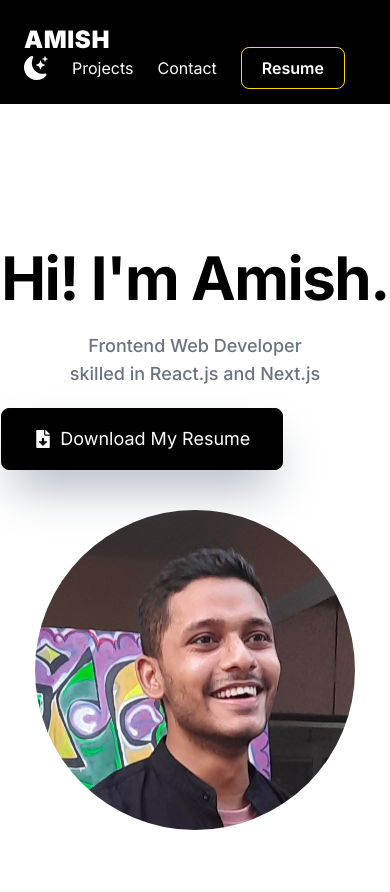
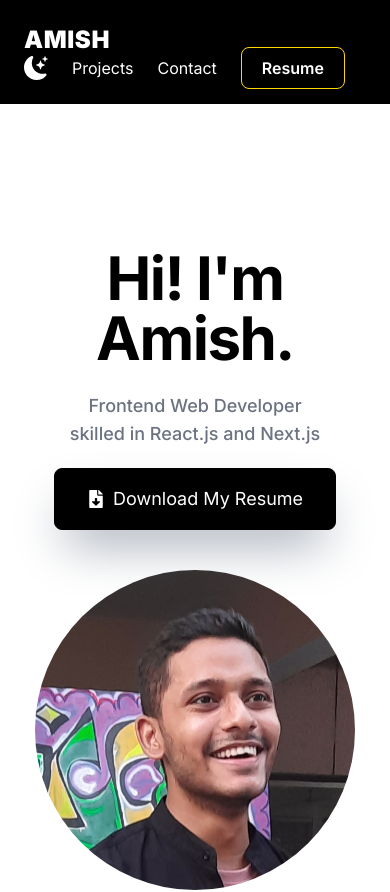
Before and after one commit to thisisamish/portfolio, a Next.js app: page / in a window 390 px wide. Shown: the top 892 px of the page. Built offline with nearby package versions, Linux system fonts and the light colour scheme.

Commit message:
Resposiveness fix of Landing and  Skills section

```diff
--- a/pages/index.js
+++ b/pages/index.js
@@ -66,7 +66,7 @@ export default function Home() {
             backgroundSize: "cover",
           }}
         > */}
-        <section className="flex items-center flex-col md:flex-row justify-center md:justify-between py-36 mx-auto md:max-w-2xl lg:max-w-4xl">
+        <section className="flex items-center flex-col md:flex-row justify-center md:justify-between py-36 mx-auto md:max-w-2xl lg:max-w-4xl px-10 md:px-0">
           <div>
             <div className="md:text-left text-center">
               <h2 className="text-6xl font-bold tracking-tight mb-6">
@@ -79,7 +79,7 @@ export default function Home() {
                 skilled in React.js and Next.js
               </p>
 
-              <button className="text-lg py-4 px-8 bg-black text-white shadow-gray-400 shadow-2xl rounded-lg mb-10 md:mb-0 border-[1px] border-black hover:bg-white hover:text-black transition-all flex gap-2 items-center justify-center">
+              <button className="mx-auto md:mx-0 text-lg py-4 px-8 bg-black text-white shadow-gray-400 shadow-2xl rounded-lg mb-10 md:mb-0 border-[1px] border-black hover:bg-white hover:text-black transition-all flex gap-2 items-center justify-center">
                 <FaFileDownload />
                 Download My Resume
               </button>
@@ -170,7 +170,7 @@ export default function Home() {
           <h2 className="text-[2rem] tracking-[-1px] mb-12 font-bold text-center">
             Skills
           </h2>
-          <div className="flex flex-col md:flex-row gap-12 justify-center md:items-stretch items-center mx-auto">
+          <div className="ml-10 sm:ml-20 md:ml-0 flex flex-col md:flex-row gap-12 justify-center items-stretch mx-auto">
             {/* Languages */}
             <div className="md:border-r-2 md:border-gray-300 md:pr-24">
               <h3 className="text-2xl font-medium mb-6">
```
